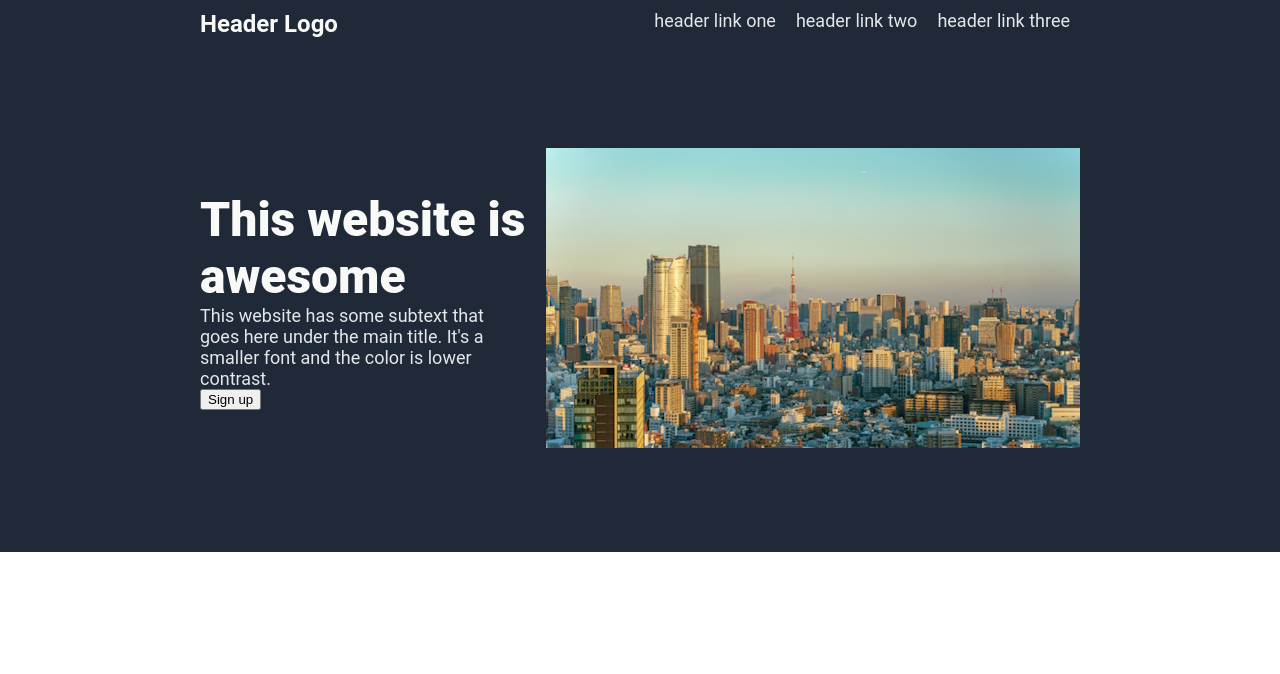
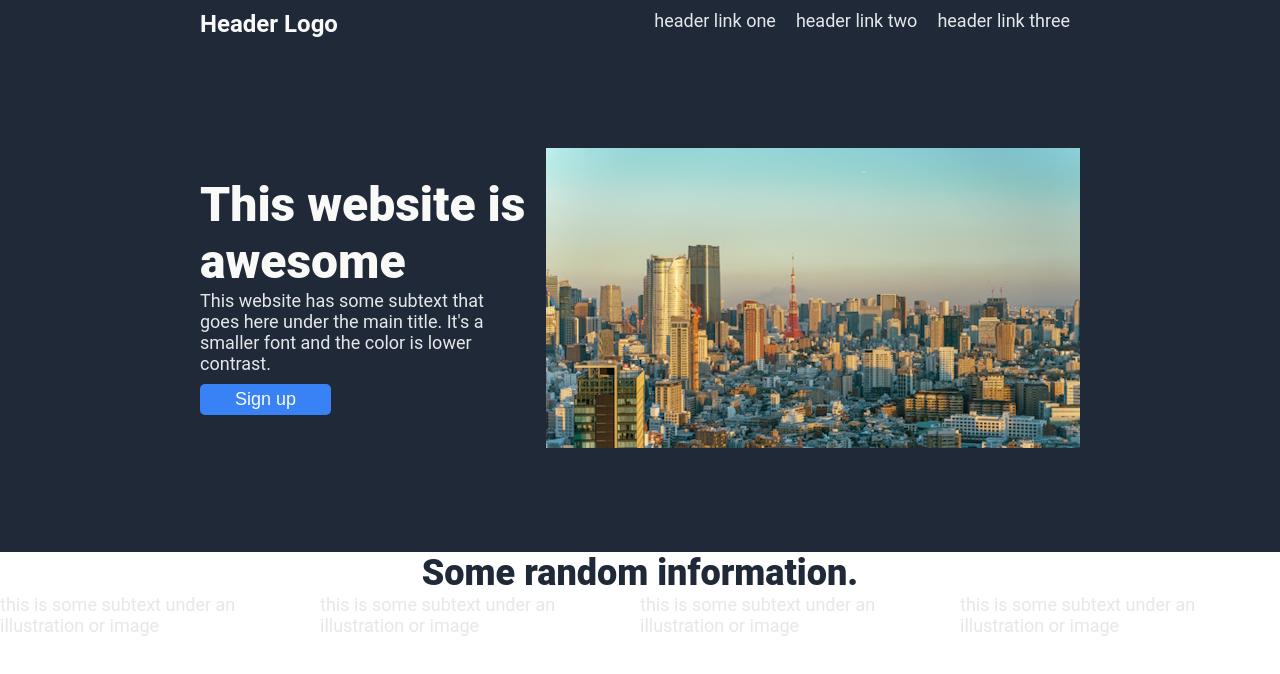
Before and after one commit to MochitheDog/odin-landing-page, a plain HTML site: page index.html in a window 1280 px wide. Drawn offline with Linux system fonts and the light colour scheme.

Commit message:
Start on info section

```diff
--- a/index.html
+++ b/index.html
@@ -4,7 +4,7 @@
     <meta charset="UTF-8">
     <meta name="viewport" content="width=device-width, initial-scale=1.0">
     <link rel="stylesheet" href="styles.css">
-    <title>Document</title>
+    <title>Landing Page</title>
 </head>
 <body>
     <Header>
@@ -21,12 +21,22 @@
     <div class="hero-flex-container">
         <div class="hero-left">
             <div class="hero-text">This website is awesome</div>
-            <div class="hero-subtext">This website has some subtext that goes here under the main title.
+            <div class="subtext">This website has some subtext that goes here under the main title.
                 It's a smaller font and the color is lower contrast.</div>
-            <div class="sign-up-button"><button>Sign up</button></div>
+            <div><button class="sign-up-button">Sign up</button></div>
         </div>
-        <div class="hero-right">
+        <div>
             <img src="Minato_City_Tokyo_Japan.jpg" alt="Photo: David Kernan">
+        </div>
+    </div>
+
+    <div class="info-flex-container">
+        <div class="info-header-text">Some random information.</div>
+        <div class="info-stuff-flex-container">
+            <div class="subtext">this is some subtext under an illustration or image</div>
+            <div class="subtext">this is some subtext under an illustration or image</div>
+            <div class="subtext">this is some subtext under an illustration or image</div>
+            <div class="subtext">this is some subtext under an illustration or image</div>
         </div>
     </div>
 </body>
--- a/styles.css
+++ b/styles.css
@@ -64,16 +64,45 @@ body {
     font-weight: 900;
 }
 
-.hero-subtext {
+.subtext {
     font-family: Roboto;
     font-size: 18px;
     color: #E5E7EB;
 }
 
-.hero-right {
+.sign-up-button {
+    background-color: #3882F6;
+    color: #F9FAF8;
+    border: none;
+    text-align: center;
+    text-decoration: none;
+    font-size: 18px;
+    border-radius: 5px;
+    padding-left: 35px;
+    padding-right: 35px;
+    padding-top: 5px;
+    padding-bottom: 5px;
+    margin-top: 10px;
+    margin-bottom: 10px;
+}
+
+.info-header-text {
+    font-size: 36px;
+    color: #1F2937;
+    font-weight: 900;
+    font-family: Roboto;
+    justify-content: center;
+    flex: 1;
+    display: flex;
+}
+
+.info-flex-container {
+    display: flex;
+    flex-direction: column;
 
 }
 
-.sign-up-button {
-
+.info-stuff-flex-container {
+    display: flex;
+    flex: 1;
 }
```
